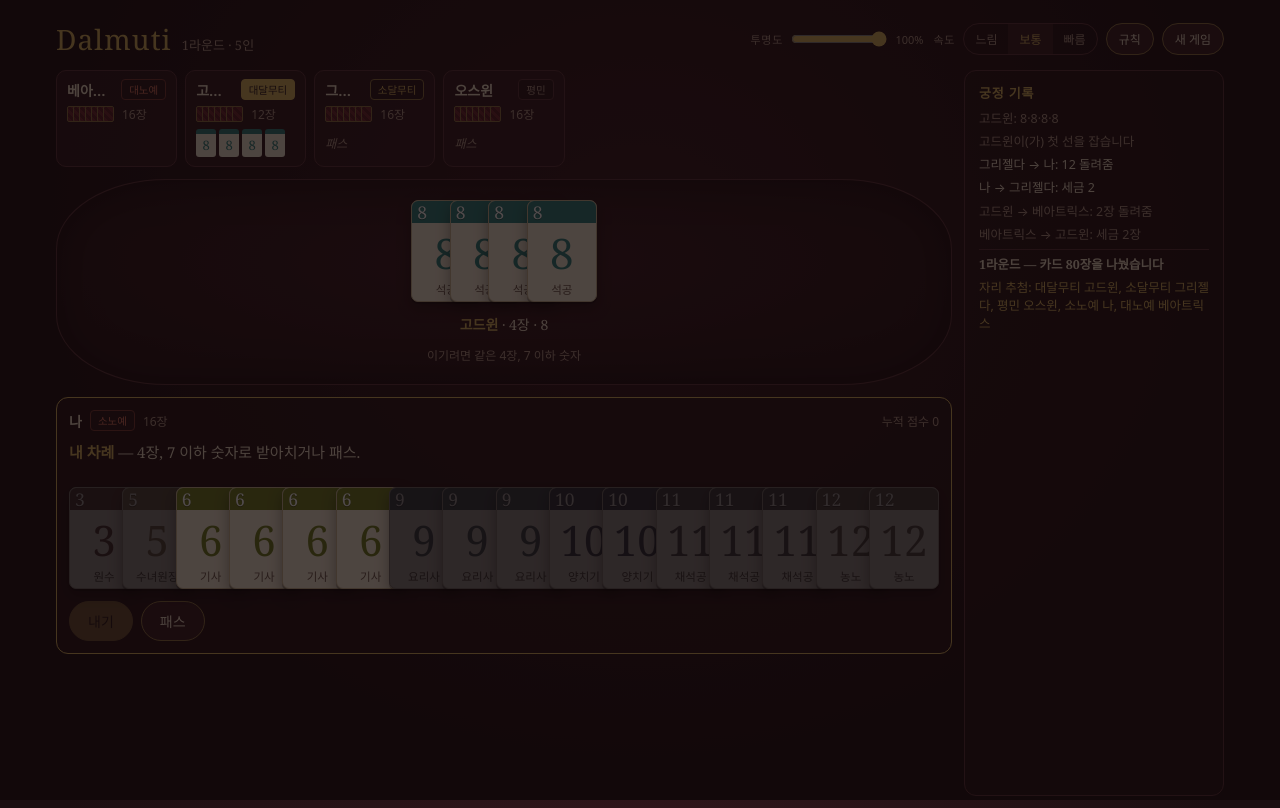
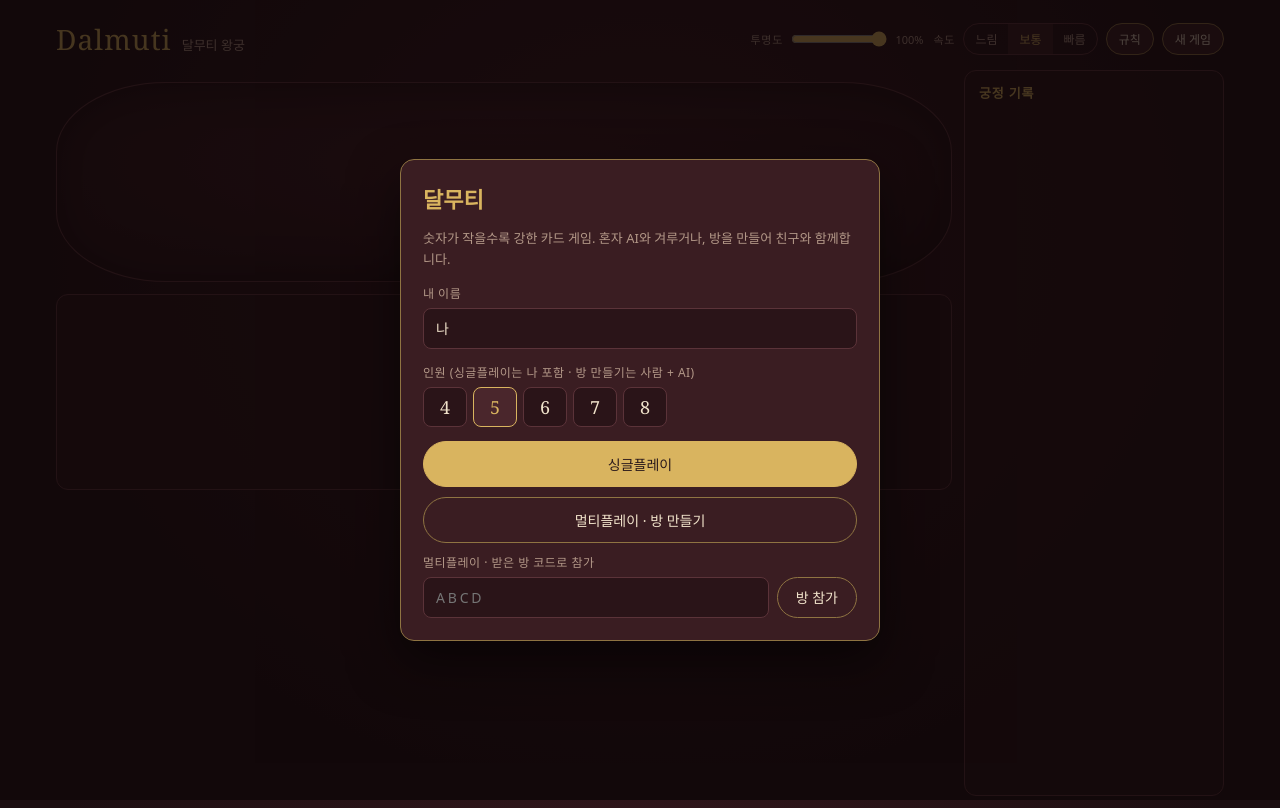
Before and after one commit to Jeric1223/dalmuti-game, a website: page index.html in a window 1280 px wide. Drawn offline with Linux system fonts and the light colour scheme; a web font is replaced by a local one.

Commit message:
첫 화면을 시작 메뉴로 변경 (싱글플레이 / 방 만들기 / 방 참가)

```diff
--- a/index.html
+++ b/index.html
@@ -153,6 +153,10 @@
 .members li.empty{border-style:dashed; background:none; color:var(--muted); font-size:12px}
 .link{font-family:ui-monospace,monospace; font-size:12px; color:var(--text); word-break:break-all}
 .code-in{text-transform:uppercase; letter-spacing:.2em}
+.menu{display:flex; flex-direction:column; gap:10px}
+.menu>.btn{width:100%; padding:12px 18px}
+.joinrow{display:flex; gap:8px}
+.joinrow input{flex:1; min-width:0}
 @media (prefers-reduced-motion:reduce){ *{animation:none!important; transition:none!important} }
 </style>
 </head>
@@ -193,7 +197,7 @@
 const $=s=>document.querySelector(s);
 const esc=s=>String(s).replace(/[&<>"]/g,c=>({'&':'&amp;','<':'&lt;','>':'&gt;','"':'&quot;'}[c]));
 // V: 지금 그리는 상태(싱글은 game.view(0), 멀티는 서버가 보낸 view). game: 싱글 엔진. MP: 멀티 연결
-let V=null, game=null, MP=null, speed=600, sel=new Set(), token=0, setupN=5, setupMode='single', myName='나', toastT=null, seen='';
+let V=null, game=null, MP=null, speed=600, sel=new Set(), token=0, setupN=5, myName='나', toastT=null, seen='';
 // 멀티 서버 주소. 비워두면 이 페이지를 띄운 서버(npm start)로 접속. 화면을 GitHub Pages 등에 따로 올릴 땐 'wss://서버주소'를 넣는다
 const SERVER_URL='';
 const canMulti=!!SERVER_URL||location.protocol.startsWith('http');
@@ -424,27 +428,29 @@
   m.hidden=true; m.innerHTML='';
 }
 function openSetup(code=''){
-  modalKind='setup'; const m=$('#modal');
-  if(code) setupMode='multi';
-  const multi=setupMode==='multi', off=multi&&!canMulti;
+  modalKind='setup'; const m=$('#modal'), cancel=!!(game||V), off=!canMulti;
   const chips=[4,5,6,7,8].map(n=>`<button data-n="${n}" aria-pressed="${n===setupN}">${n}</button>`).join('');
-  m.innerHTML=`<div class="panel"><h2>새 게임</h2>
-    <div class="seg" id="modeSeg"><button data-m="single" aria-pressed="${!multi}">혼자 하기</button><button data-m="multi" aria-pressed="${multi}">같이 하기</button></div>
-    <p class="muted">${multi?'방을 만들어 코드를 나눠 주거나, 받은 코드로 참가합니다. 빈자리는 AI가 채웁니다.':'나 혼자 AI 신하들과 겨룹니다. 첫 라운드 자리는 추첨으로 정해집니다.'}</p>
-    ${off?'<p>같이 하기는 서버를 거쳐야 합니다. 터미널에서 <b>npm install</b> 후 <b>npm start</b>를 실행하고 <b>http://localhost:3000</b>으로 접속하세요.</p>':`
+  m.innerHTML=`<div class="panel"><h2>${cancel?'새 게임':'달무티'}</h2>
+    <p class="muted">숫자가 작을수록 강한 카드 게임. 혼자 AI와 겨루거나, 방을 만들어 친구와 함께합니다.</p>
     <div class="field"><label for="nameIn">내 이름</label><input id="nameIn" maxlength="8" value="${esc(myName)}"></div>
-    <div class="field"><label>인원 (${multi?'사람 + AI':'나 포함'})</label><div class="chips" id="nChips">${chips}</div></div>
-    ${multi?`<div class="field"><label for="codeIn">받은 방 코드</label><input id="codeIn" class="code-in" maxlength="4" placeholder="ABCD" autocomplete="off" value="${esc(code)}"></div>`:''}`}
-    <div class="row-end">${game||V?'<button class="btn" id="setCancel">취소</button>':''}${off?'':multi?'<button class="btn" id="joinGo">코드로 참가</button><button class="btn primary" id="createGo">방 만들기</button>':'<button class="btn primary" id="setGo">시작하기</button>'}</div></div>`;
+    <div class="field"><label>인원 (싱글플레이는 나 포함 · 방 만들기는 사람 + AI)</label><div class="chips" id="nChips">${chips}</div></div>
+    <div class="menu">
+      <button class="btn primary" id="setGo">싱글플레이</button>
+      <button class="btn" id="createGo"${off?' disabled':''}>멀티플레이 · 방 만들기</button>
+      <div class="field"><label for="codeIn">멀티플레이 · 받은 방 코드로 참가</label>
+        <div class="joinrow"><input id="codeIn" class="code-in" maxlength="4" placeholder="ABCD" autocomplete="off" value="${esc(code)}"${off?' disabled':''}><button class="btn" id="joinGo"${off?' disabled':''}>방 참가</button></div></div>
+    </div>
+    ${off?'<p class="muted">멀티플레이는 서버(<b>npm start</b>)로 접속했을 때만 쓸 수 있습니다.</p>':''}
+    ${cancel?'<div class="row-end"><button class="btn" id="setCancel">취소</button></div>':''}</div>`;
   m.hidden=false;
   const nm=()=>(myName=$('#nameIn').value.trim()||'나');
   const join=()=>{ const c=$('#codeIn').value.trim().toUpperCase(); if(c.length!==4) return toast('방 코드 4자리를 입력하세요'); joinRoom({t:'join',code:c,name:nm()}); };
-  m.querySelectorAll('#modeSeg button').forEach(b=>b.onclick=()=>{ if($('#nameIn')) nm(); setupMode=b.dataset.m; openSetup(); });
   m.querySelectorAll('#nChips button').forEach(b=>b.onclick=()=>{setupN=+b.dataset.n;m.querySelectorAll('#nChips button').forEach(x=>x.setAttribute('aria-pressed',x===b));});
-  $('#setGo')&&($('#setGo').onclick=()=>startGame(setupN,nm()));
-  $('#createGo')&&($('#createGo').onclick=()=>joinRoom({t:'create',n:setupN,name:nm()}));
-  $('#joinGo')&&($('#joinGo').onclick=join);
-  $('#codeIn')&&$('#codeIn').addEventListener('keydown',e=>{ if(e.key==='Enter') join(); });
+  $('#setGo').onclick=()=>startGame(setupN,nm());
+  $('#createGo').onclick=()=>joinRoom({t:'create',n:setupN,name:nm()});
+  $('#joinGo').onclick=join;
+  $('#codeIn').addEventListener('keydown',e=>{ if(e.key==='Enter') join(); });
+  if(code) $('#codeIn').focus();
   $('#setCancel')&&($('#setCancel').onclick=()=>{closeModal();render();});
 }
 function openLobby(){
@@ -481,7 +487,7 @@
     <h3>점수</h3><p>라운드마다 1등은 (인원−1)점, 꼴찌는 0점을 받습니다.</p>
     </div><div class="row-end"><button class="btn primary" id="rulesOk">닫기</button></div></div>`;
   m.hidden=false;
-  $('#rulesOk').onclick=()=>{ closeModal(); if(MP&&!V) openLobby(); else render(); };
+  $('#rulesOk').onclick=()=>{ closeModal(); if(MP&&!V) openLobby(); else if(!game&&!V) openSetup(); else render(); };
 }
 
 /* ---------- 이벤트 ---------- */
@@ -508,12 +514,11 @@
 });
 window.addEventListener('resize',layoutHand);
 
-startGame(5,myName);
-// 새로고침 전에 방에 있었으면 다시 들어가고, 초대 링크(?room=)로 왔으면 참가 화면을 연다
+// 새로고침 전에 방에 있었으면 다시 들어가고, 아니면 시작 메뉴(초대 링크 ?room=이면 코드 채워서)를 연다
 let savedRoom=null; try{savedRoom=JSON.parse(localStorage.getItem('dalmuti-room'));}catch(_){}
 const inviteCode=new URLSearchParams(location.search).get('room');
 if(canMulti&&savedRoom?.code){ myName=savedRoom.name||myName; joinRoom({t:'join',code:savedRoom.code,name:myName}); }
-else if(canMulti&&inviteCode) openSetup(inviteCode.trim().toUpperCase().slice(0,4));
+else openSetup(canMulti&&inviteCode?inviteCode.trim().toUpperCase().slice(0,4):'');
 </script>
 </body>
 </html>
```
